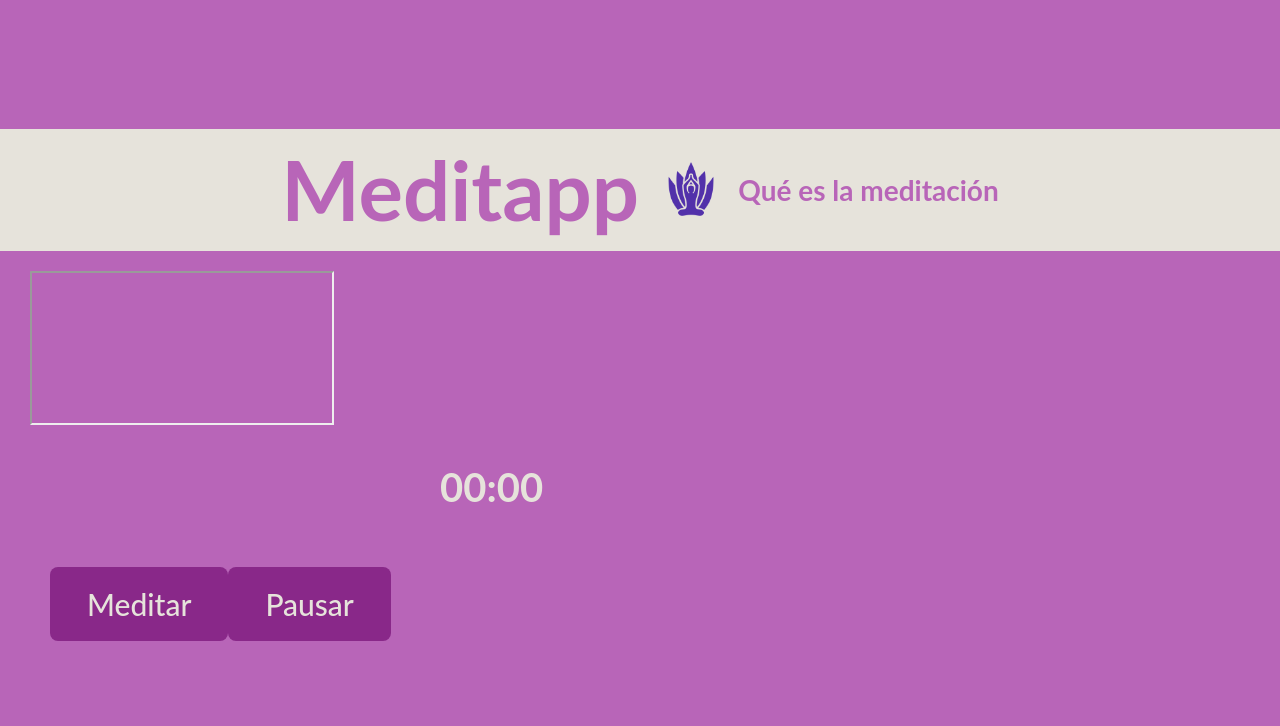
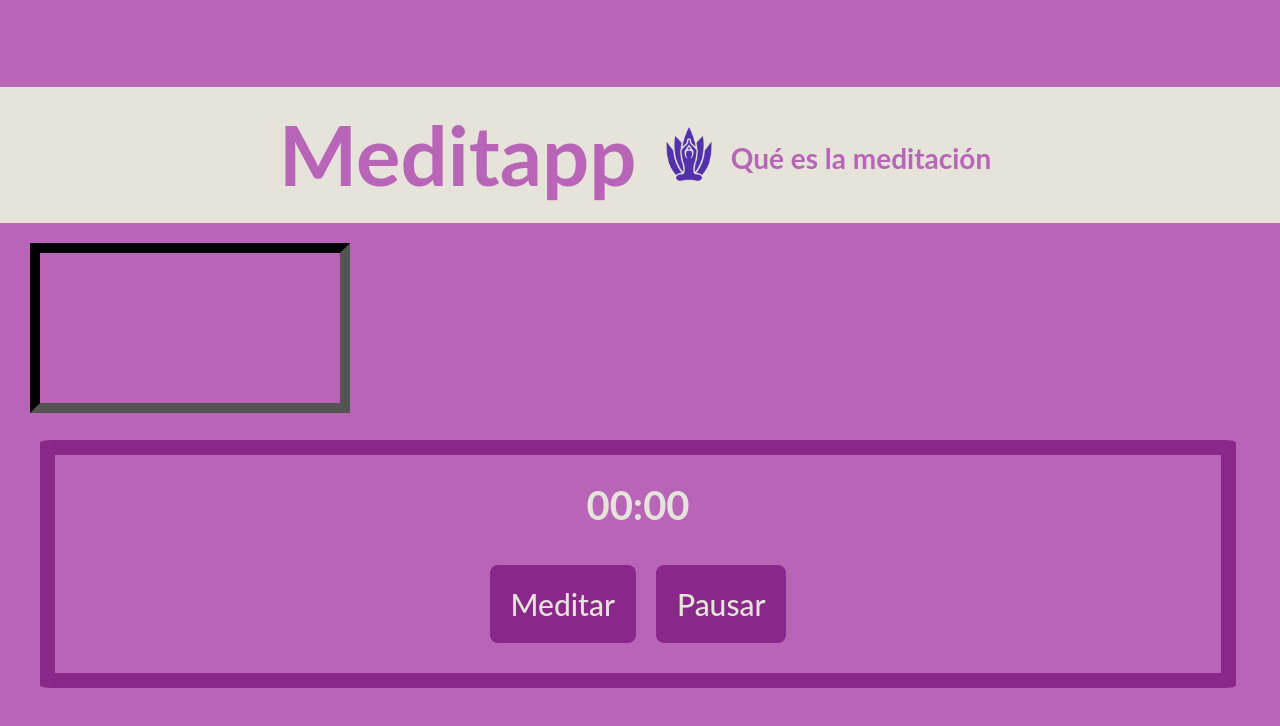
Before and after one commit to MarianaCaradec/Meditapp, a React (Vite) app in the folder meditapp/: page /meditar/1 in a window 1280 px wide. Shown: the top 726 px of the page. Built offline with nearby package versions, Linux system fonts and the light colour scheme; no server answers; the database is empty.

Commit message:
arreglo de estilos y creacion de Info para NavBar

```diff
--- a/meditapp/src/App.css
+++ b/meditapp/src/App.css
@@ -7,6 +7,7 @@
 body {
   background-color: #B865B8;
   font-family: "Lato", sans-serif;
+  overflow-x: hidden;
 }
 
 h1 {
--- a/meditapp/src/components/MeditationsContainer/MeditationsContainer.css
+++ b/meditapp/src/components/MeditationsContainer/MeditationsContainer.css
@@ -1,6 +1,15 @@
+.titles {
+    text-align: center;
+    background-color: #892889;
+    padding: .5rem;
+}
+.titles h2, h3 {
+    padding: .5rem;
+    margin: 0;
+}
+
 .meditations {
     display: grid;
     grid-template-columns: repeat(3, 1fr);
     grid-template-rows: repeat(2, 1fr);
-    gap: 2rem;
 }
--- a/meditapp/src/components/MeditationsContainer/MeditationsContainer.jsx
+++ b/meditapp/src/components/MeditationsContainer/MeditationsContainer.jsx
@@ -28,6 +28,11 @@ export const MeditationsContainer = () => {
     }
 
     return (
+      <>
+        <div className='titles'>
+        <h2>Comienza la meditación del día de hoy 🙌🏼</h2>
+        <h3>Elige el tipo de meditación que quieres realizar:</h3>
+        </div>
         <div className='meditations'>
           {meditations.length > 0 &&
             meditations.map(meditation => {
@@ -37,5 +42,7 @@ export const MeditationsContainer = () => {
             })
         }
       </div>
+      </>
+
     )
 }
--- a/meditapp/src/components/NavBar/NavBar.css
+++ b/meditapp/src/components/NavBar/NavBar.css
@@ -1,6 +1,7 @@
 .navegacion {
     background-color: #e6e3db;
     width: 100vw;
+    height: 17vh;
     display: flex;
     flex-direction: space-around;
     justify-content: center;
@@ -16,6 +17,7 @@
 }
 .link h2 {
     color: #B865B8;
+    margin: 3rem 1rem 2rem 1rem;
 }
 .link:focus {
     background-color: #d5d3cd;
--- a/meditapp/src/components/SelectedMeditation/SelectedMeditation.css
+++ b/meditapp/src/components/SelectedMeditation/SelectedMeditation.css
@@ -2,6 +2,12 @@
     width: 95vw;
     margin: 1rem 3rem;
 }
+
+.selectedMeditation iframe {
+    border-color: #000;
+    border-width: 1rem;
+}
+
 .selectedMeditation h4 {
     margin-bottom: 2rem;
 }
--- a/meditapp/src/components/Timer/Timer.css
+++ b/meditapp/src/components/Timer/Timer.css
@@ -1,19 +1,30 @@
+.timerContainer {
+    border: 1.5rem solid #892889;
+    border-radius: 1%;
+    margin: 2.5rem 1rem;
+}
+
 .timer {
+    display: flex;
+    justify-content: center;
     font-size: 4rem;
     color: #e6e3db;
     font-weight: bold;
-    margin: 3rem 41rem;
+    margin: 2rem 6.2rem;
 }
 
 .buttons {
     display: flex;
-    padding: 2rem;
+    justify-content: center;
+    margin: 2rem;
     font-size: 3rem;
 }
 
 .start, .pause {
     color: #e6e3db;
     background-color: #892889;
+    padding: 2rem;
+    margin: 1rem;
 }
 .start:focus, .pause:focus {
     color: #B865B8;
```
Also changed, not shown: meditapp/src/components/Info/Info.jsx (added, +13 -0 lines), meditapp/src/components/Info/Info.css (added). Lines whose indentation alone changed are shown as unchanged.
